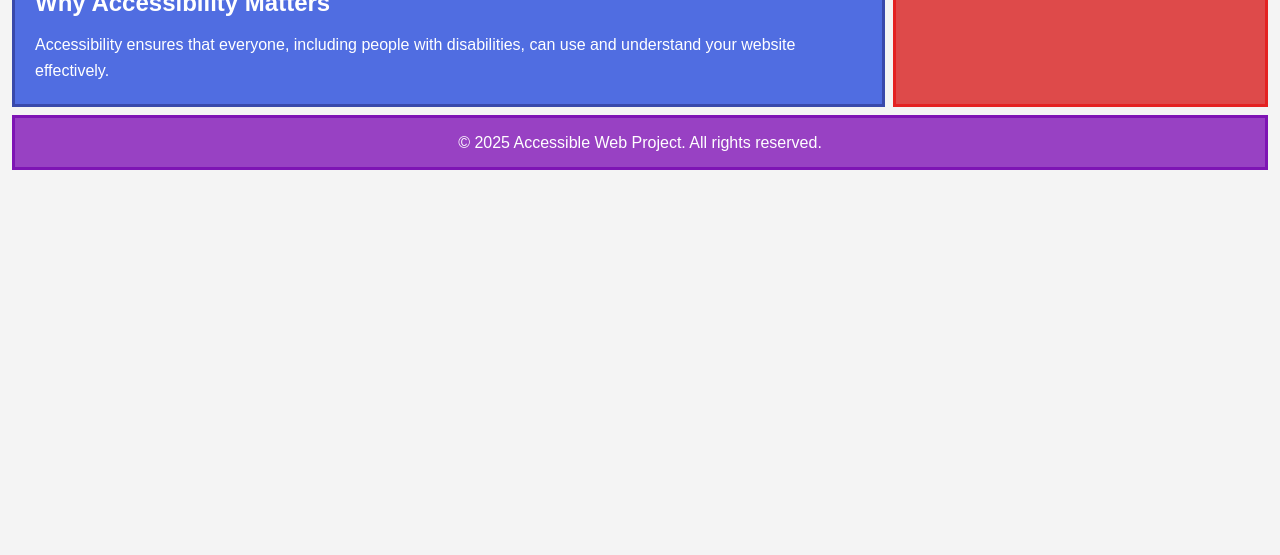
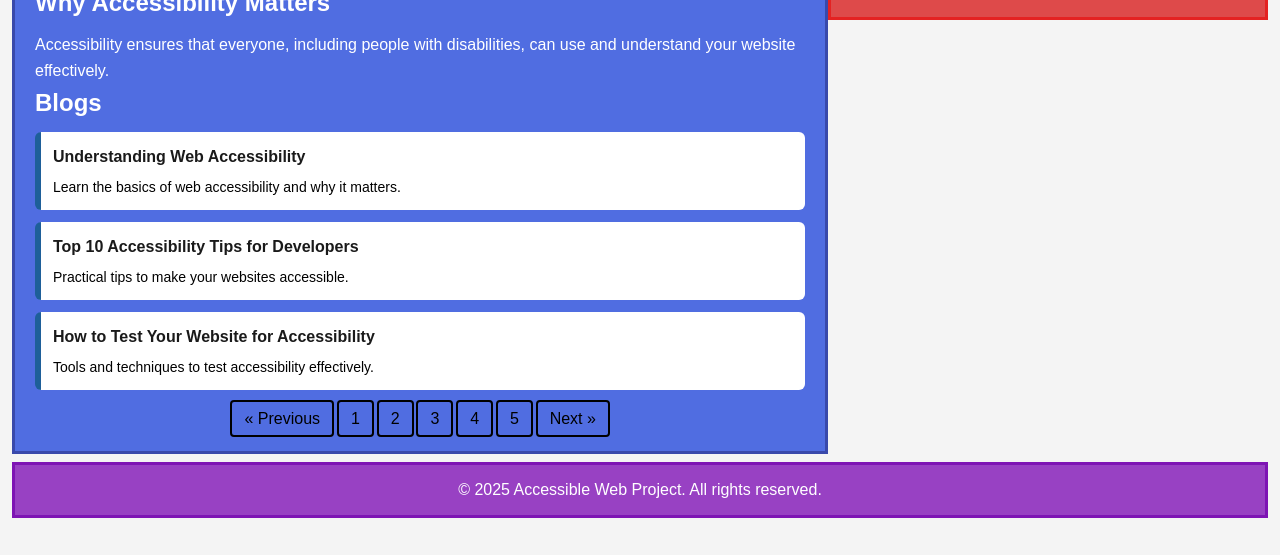
Before and after one commit to Prik03/Accessibile-structure, a plain HTML site: page index.html in a window 1280 px wide. Shown: the part 245-800 px from the top of the page. Drawn offline with nearby package versions, Linux system fonts and the light colour scheme.

Commit message:
add blogs and fix main and aside on hover issue

```diff
--- a/index.html
+++ b/index.html
@@ -28,6 +28,7 @@
     </header>
 
     <div class="container">
+        <div class="main-container">
             <main id="main-content" class="showtags" data-tagShown="false">
                 <h1 class="showtags">Welcome to Our Accessible Website</h1>
                 <p>
@@ -40,7 +41,30 @@
                     Accessibility ensures that everyone, including people with disabilities,
                     can use and understand your website effectively.
                 </p>
+
+                <section aria-labelledby="blogs-title">
+                    <h2 class="showtags" id="blogs-title">Blogs</h2>
+
+                    <ul class="Blogs showtags" id="blogs-list">
+
+                    </ul>
+
+                    <nav aria-label="Pagination" class="showtags">
+                        <ul class="pagination showtags">
+                            <li class="showtags"><a href="#" aria-disabled="true">&laquo; Previous</a></li>
+                            <li class="showtags"><a href="#" aria-current="page">1</a></li>
+                            <li class="showtags"><a href="#">2</a></li>
+                            <li class="showtags"><a href="#">3</a></li>
+                            <li class="showtags"><a href="#">4</a></li>
+                            <li class="showtags"><a href="#">5</a></li>
+                            <li class="showtags"><a href="#">Next &raquo;</a></li>
+                        </ul>
+                    </nav>
+                </section>
             </main>
+        </div>
+
+        <div class="aside-container">
 
             <aside aria-labelledby="aside-title" class="showtags">
                 <h2 id="aside-title" class="showtags">Quick Links</h2>
@@ -51,6 +75,7 @@
                 </ul>
             </aside>
         </div>
+    </div>
 
     <footer class="showtags">
         <p>&copy; 2025 Accessible Web Project. All rights reserved.</p>
--- a/script.js
+++ b/script.js
@@ -15,4 +15,38 @@ $('.showtags').on('mouseleave',function() {
     $(this).unwrap();
 });
 
+const blogs = [
+  {
+    title: "Understanding Web Accessibility",
+    description: "Learn the basics of web accessibility and why it matters.",
+    link: "#"
+  },
+  {
+    title: "Top 10 Accessibility Tips for Developers",
+    description: "Practical tips to make your websites accessible.",
+    link: "#"
+  },
+  {
+    title: "How to Test Your Website for Accessibility",
+    description: "Tools and techniques to test accessibility effectively.",
+    link: "#"
+  }
+];
+
+const blogsList = $('#blogs-list');
+
+blogs.forEach((blog, index) => {
+  const blogItem = `
+    <li class="showtags">
+      <article aria-labelledby="blog-title-${index}" class="showtags">
+        <a href="${blog.link}" id="blog-title-${index}" class="showtags">
+          ${blog.title}
+        </a>
+        <p>${blog.description}</p>
+      </article>
+    </li>
+  `;
+  blogsList.append(blogItem);
 });
+
+});
--- a/style.css
+++ b/style.css
@@ -57,12 +57,20 @@ header nav ul li a:hover {
 .container {
   display: flex;
   margin-top: 8px;
-  gap: 8px;
+  justify-content: space-between;
+  width: 100%;
 }
 
+.main-container {
+  width: 65%;
+}
+
+.aside-container {
+  width: 35%;
+  overflow: visible;
+}
 main {
   background-color: #506de1;
-  width: 70%;
   color: #ffffff;
   padding: 20px;
   border: 3px solid #3949ab;
@@ -74,11 +82,12 @@ main h2 {
 }
 
 aside {
-  width: 30%;
   background: #de4a4a;
   color: #ffffff;
   padding: 20px;
   border: 3px solid #e42222;
+  position: sticky;
+  top: 10px;
 }
 
 aside ul {
@@ -130,3 +139,50 @@ header nav {
   right: -10px;
   z-index: 10;
 }
+.pagination {
+  display: flex;
+  list-style: none;
+  width: 50%;
+  margin: 0 auto;
+  justify-content: space-evenly;
+  margin-top: 16px;
+}
+.pagination li a {
+  text-decoration: none;
+  color: #000;
+  padding: 8px 12px;
+  border: 2px solid #000;
+  border-radius: 4px;
+}
+
+.Blogs {
+  list-style: none;
+  display: grid;
+  gap: 12px;
+}
+
+.Blogs li {
+  background: #ffffff;
+  color: #000;
+  padding: 12px;
+  border-radius: 6px;
+  border-left: 6px solid #1e5f99;
+}
+
+.Blogs li a {
+  color: #1a1a1a;
+  font-weight: bold;
+  text-decoration: none;
+}
+
+.Blogs li a:hover,
+.Blogs li a:focus {
+  text-decoration: underline;
+  outline: 2px solid #000;
+  outline-offset: 2px;
+}
+
+.Blogs p {
+  margin-top: 6px;
+  font-size: 14px;
+}
```
Lines whose indentation alone changed are shown as unchanged.
